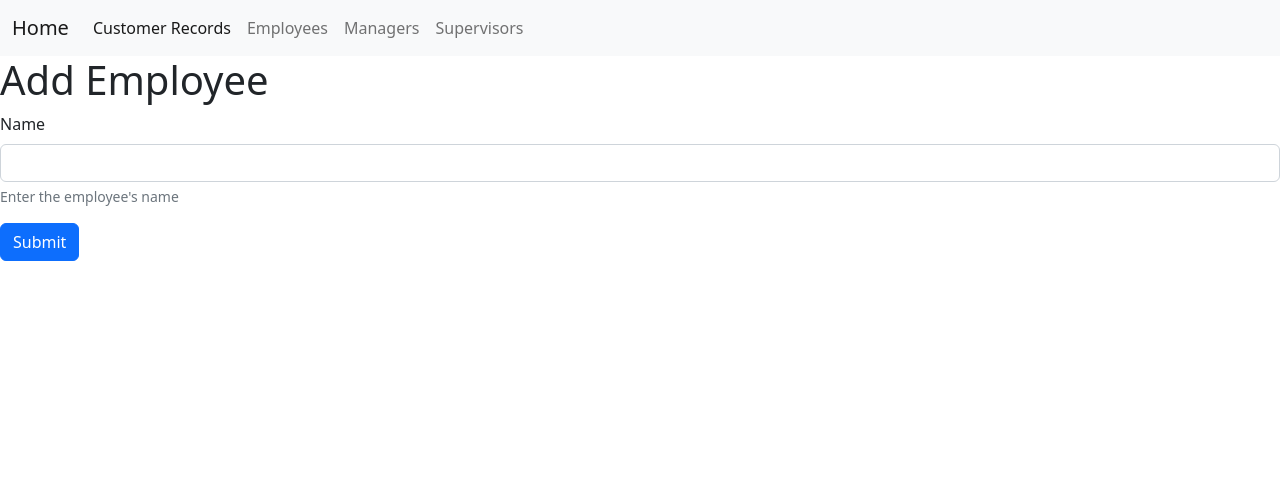
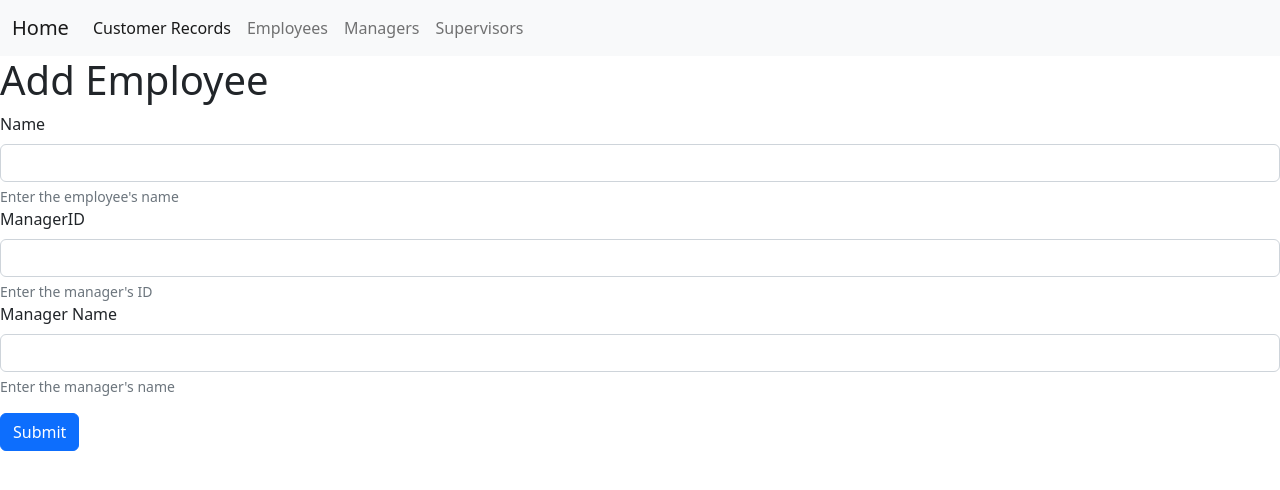
Before and after one commit to jeffreynightengale/homework4, a PHP site: page /employee-add.php in a window 1280 px wide. Shown: the top 490 px of the page. Run offline with PHP 8.4, Linux system fonts and the light colour scheme.

Commit message:
Update employee-add.php

```diff
--- a/employee-add.php
+++ b/employee-add.php
@@ -5,6 +5,12 @@
     <label for="employeeName" class="form-label">Name</label>
     <input type="text" class="form-control" id="employeeName" aria-describedby="nameHelp" name="eName">
     <div id="nameHelp" class="form-text">Enter the employee's name</div>
+     <label for="managerID" class="form-label">ManagerID</label>
+    <input type="text" class="form-control" id="managerID" aria-describedby="nameHelp" name="mID">
+    <div id="nameHelp" class="form-text">Enter the manager's ID</div>
+     <label for="managerName" class="form-label">Manager Name</label>
+    <input type="text" class="form-control" id="managerName" aria-describedby="nameHelp" name="mName">
+    <div id="nameHelp" class="form-text">Enter the manager's name</div>
   </div>
   <button type="submit" class="btn btn-primary">Submit</button>
 </form>
```
